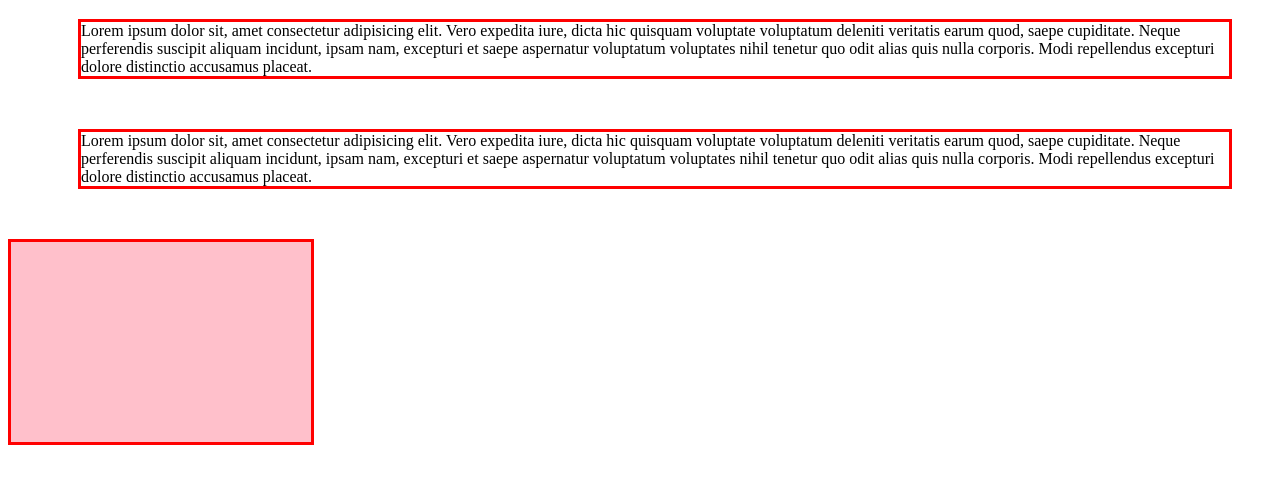
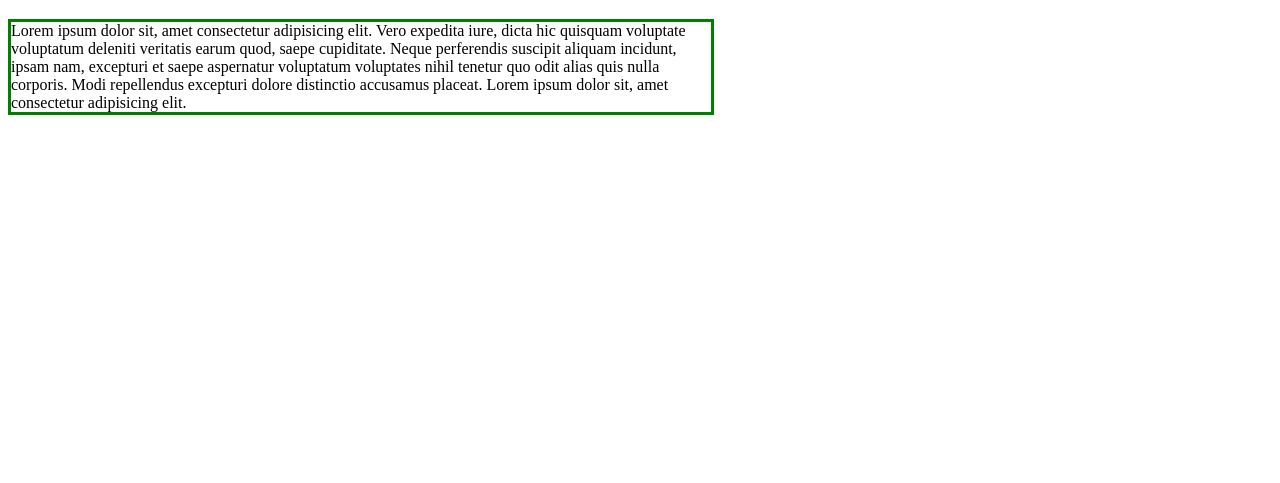
Before and after one commit to mhussainilyas/CSS-Styling, a plain HTML site: page index.html in a window 1280 px wide. Shown: the part 61-544 px from the top of the page. Drawn offline with Linux system fonts and the light colour scheme.

Commit message:
min & max width

```diff
--- /dev/null
+++ b/CSS/min-max-width.css
@@ -0,0 +1,9 @@
+p {
+    border: 3px solid green;
+
+    /* min-width */
+    min-width: 400px;
+
+    /* max-width */
+    max-width: 700px;
+}
--- a/index.html
+++ b/index.html
@@ -4,7 +4,7 @@
     <meta charset="UTF-8" />
     <meta name="viewport" content="width=device-width, initial-scale=1.0" />
     <title>CSS Tutorial</title>
-    <link rel="stylesheet" href="CSS/margin.css" />
+    <link rel="stylesheet" href="CSS/min-max-width.css" />
   </head>
   <body>
     <h1>Muhammad Hussain</h1>
@@ -14,16 +14,8 @@
       quod, saepe cupiditate. Neque perferendis suscipit aliquam incidunt, ipsam
       nam, excepturi et saepe aspernatur voluptatum voluptates nihil tenetur quo
       odit alias quis nulla corporis. Modi repellendus excepturi dolore
-      distinctio accusamus placeat.
+      distinctio accusamus placeat. Lorem ipsum dolor sit, amet consectetur
+      adipisicing elit.
     </p>
-    <p>
-      Lorem ipsum dolor sit, amet consectetur adipisicing elit. Vero expedita
-      iure, dicta hic quisquam voluptate voluptatum deleniti veritatis earum
-      quod, saepe cupiditate. Neque perferendis suscipit aliquam incidunt, ipsam
-      nam, excepturi et saepe aspernatur voluptatum voluptates nihil tenetur quo
-      odit alias quis nulla corporis. Modi repellendus excepturi dolore
-      distinctio accusamus placeat.
-    </p>
-    <div></div>
   </body>
 </html>
```
